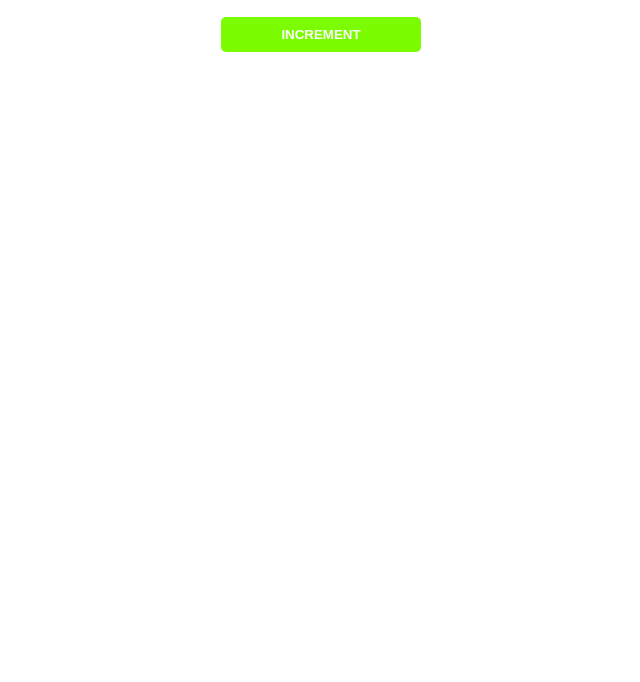
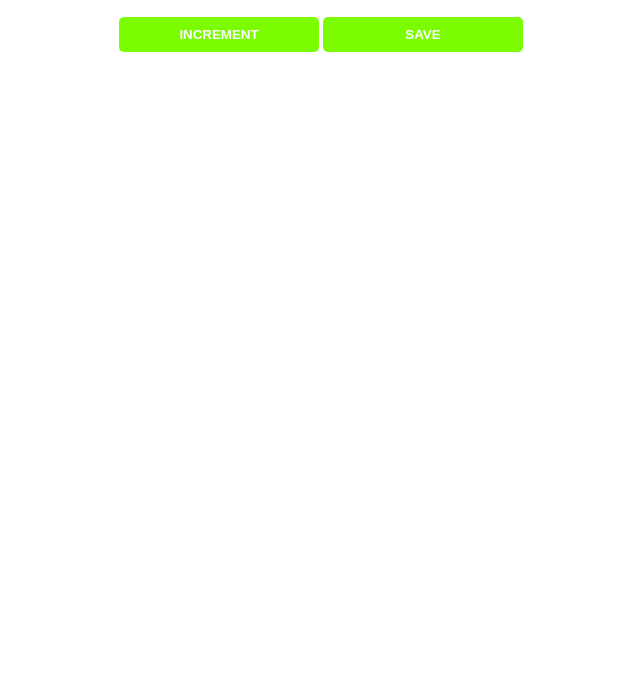
Before and after one commit to tamerlan053/passenger-counter, a plain HTML site: page index.html in a window 1280 px wide. Shown: the part 118-800 px from the top of the page, without its empty margins (319-959 px from the left). Drawn offline with Linux system fonts and the light colour scheme.

Commit message:
Update index.html

```diff
--- a/index.html
+++ b/index.html
@@ -11,6 +11,7 @@
     <h1>People entered:</h1>
     <h2 id="count-el">0</h2>
     <button id="increment-btn" onclick="increment()">INCREMENT</button>
+    <button id="save-btn" onclick="save()">SAVE</button>
     <script src="index.js"></script>
 </body>
 </html>
```
